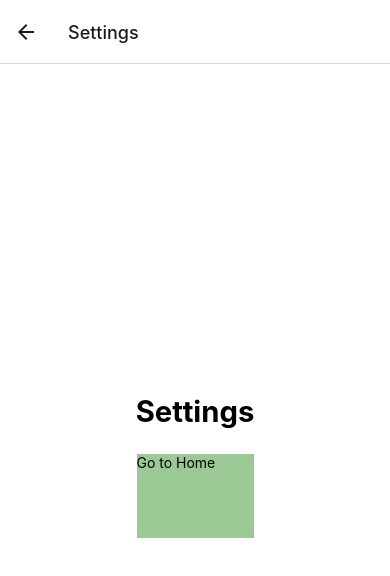
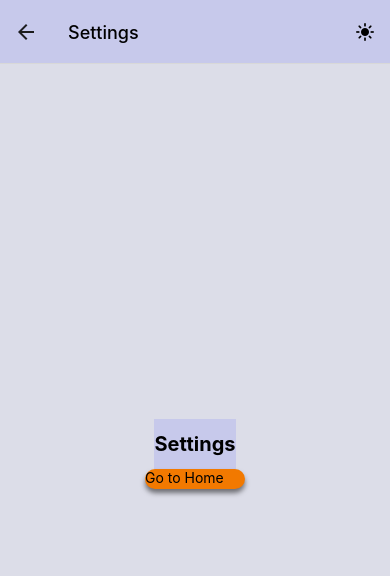
Before and after one commit to zsh28/travel-planner, a React Native app: screen /Settings in a window 390 px wide. Shown: the top 576 px of the page. Built offline with nearby package versions, Linux system fonts and the light colour scheme.

Commit message:
made theming using context and diffrentiated dark and light styles in seperate files

```diff
--- a/App.tsx
+++ b/App.tsx
@@ -1,18 +1,64 @@
-import React from "react";
+import React, { useState, useEffect } from "react";
 import { createNativeStackNavigator } from "@react-navigation/native-stack";
 import { NavigationContainer } from "@react-navigation/native";
 import Home from "./Screens/Home";
+import { StatusBar } from "expo-status-bar";
 import Settings from "./Screens/Settings";
+import { Ionicons } from "@expo/vector-icons";
+import ThemeContext from "./theme/ThemeContext";
+import { LightStyles, DarkStyles } from "./Styles";
+import AsyncStorage from "@react-native-async-storage/async-storage";
 
 const Stack = createNativeStackNavigator();
 
 export default function App() {
+  const [theme, setTheme] = useState("light");
+
+  const styles = theme === "light" ? LightStyles : DarkStyles;
+
+  useEffect(() => {
+    const fetchTheme = async () => {
+      const savedTheme = (await AsyncStorage.getItem("theme")) ?? "light";
+      setTheme(savedTheme);
+    };
+
+    fetchTheme();
+  }, []);
+
+  const toggleTheme = () => {
+    const newTheme = theme === "light" ? "dark" : "light";
+    setTheme(newTheme);
+    AsyncStorage.setItem("theme", newTheme);
+  };
+
   return (
-    <NavigationContainer>
-      <Stack.Navigator>
-        <Stack.Screen name="Home" component={Home} />
-        <Stack.Screen name="Settings" component={Settings} />
-      </Stack.Navigator>
-    </NavigationContainer>
+    <ThemeContext.Provider value={{ theme, toggleTheme }}>
+      <NavigationContainer>
+        <Stack.Navigator
+          initialRouteName={"Home"}
+          screenOptions={{
+            headerRight: () => (
+              <Ionicons
+                name={theme === "light" ? "sunny" : "moon"}
+                onPress={toggleTheme}
+                size={20}
+                style={{ marginRight: 15 }}
+                color={theme === "light" ? "black" : "white"}
+              />
+            ),
+            headerStyle: {
+              backgroundColor: styles.header.backgroundColor,
+            },
+            headerTitleStyle: {
+              color: styles.headerTitle.color,
+            },
+          }}
+        >
+          <Stack.Screen name="Home" component={Home} />
+          <Stack.Screen name="Settings" component={Settings} />
+        </Stack.Navigator>
+      </NavigationContainer>
+      <StatusBar style={theme === "light" ? "dark" : "light"} />
+    </ThemeContext.Provider>
   );
 }
--- a/Screens/Home.tsx
+++ b/Screens/Home.tsx
@@ -1,13 +1,15 @@
 import { View, Text, Button, TouchableOpacity } from "react-native";
-import React from "react";
+import { useContext } from "react";
 import { useNavigation } from "@react-navigation/native";
-import styles from "../Styles/styleconfig";
 import Header from "../components/header";
 import MadeButton from "../components/button";
+import ThemeContext from "../theme/ThemeContext";
+import { LightStyles, DarkStyles } from "../Styles";
 
 const Home = () => {
+const { theme } = useContext(ThemeContext);
+const styles = theme === "light" ? LightStyles : DarkStyles;
   const nav = useNavigation();
-
   const handlerSettings = () => {
     nav.navigate("Settings" as never);
   };
--- a/Screens/Settings.tsx
+++ b/Screens/Settings.tsx
@@ -1,14 +1,18 @@
 import { View, Text, TouchableOpacity } from "react-native";
-import React from "react";
+import { useContext } from "react";
 import { useNavigation } from "@react-navigation/native";
 import MadeButton from "../components/button";
 import Header from "../components/header";
-import styles from "../Styles/styleconfig";
+import ThemeContext from "../theme/ThemeContext";
+import { LightStyles, DarkStyles } from "../Styles";
+
 
 //needs style on #18
 
 const Settings = () => {
   const nav = useNavigation();
+  const { theme } = useContext(ThemeContext);
+  const styles = theme === "light" ? LightStyles : DarkStyles;
 
   const handlerHome = () => {
     nav.navigate("Home" as never);
--- /dev/null
+++ b/Styles/DarkStyles.tsx
@@ -0,0 +1,46 @@
+import { StyleSheet } from "react-native";
+
+const styles = StyleSheet.create({
+  container: {
+    flex: 1,
+    backgroundColor: "#090b38",
+    alignItems: "center",
+    justifyContent: "center",
+  },
+
+  //header
+  header: {
+    alignItems: "center",
+    backgroundColor: "#04052e",
+    height: 50,
+    justifyContent: "center",
+  },
+  headerTitle: {
+    fontWeight: "bold",
+    fontSize: 20,
+    color: "#fff",
+  },
+
+  //buttonstyle
+  madeButton: {
+    height: 20,
+    width: 100,
+    backgroundColor: "#f27900",
+    borderRadius: 10,
+    shadowColor: "#000",
+    shadowOffset: {
+      width: 0,
+      height: 4,
+    },
+    shadowOpacity: 0.5,
+    shadowRadius: 5,
+    elevation: 5,
+  },
+  buttonText: {
+    fontSize: 24,
+    fontWeight: "bold",
+  },
+
+});
+
+export default styles;
--- /dev/null
+++ b/Styles/LightStyles.tsx
@@ -0,0 +1,45 @@
+import { StyleSheet } from "react-native";
+
+const styles = StyleSheet.create({
+  container: {
+    flex: 1,
+    backgroundColor: "#dcdde8",
+    alignItems: "center",
+    justifyContent: "center",
+  },
+
+  //header
+  header: {
+    alignItems: "center",
+    backgroundColor: "#c7c9eb",
+    height: 50,
+    justifyContent: "center",
+  },
+  headerTitle: {
+    fontWeight: "bold",
+    fontSize: 20,
+    color: "#000",
+  },
+
+  //buttonstyle
+  madeButton: {
+    height: 20,
+    width: 100,
+    backgroundColor: "#f27900",
+    borderRadius: 10,
+    shadowColor: "#000",
+    shadowOffset: {
+      width: 0,
+      height: 4,
+    },
+    shadowOpacity: 0.5,
+    shadowRadius: 5,
+    elevation: 5,
+  },
+  buttonText: {
+    fontSize: 24,
+    fontWeight: "bold",
+  },
+});
+
+export default styles;
--- /dev/null
+++ b/Styles/index.tsx
@@ -0,0 +1,4 @@
+import DarkStyles from "./DarkStyles";
+import LightStyles from "./LightStyles";
+
+export { DarkStyles, LightStyles };
--- a/Styles/styleconfig.tsx
+++ /dev/null
@@ -1,40 +0,0 @@
-import { Dimensions, StyleSheet } from "react-native";
-
-const screenHeight = Dimensions.get("window").height;
-const screenWidth = Dimensions.get("window").width;
-const fontSizeBase = Math.min(screenWidth, screenHeight);
-
-const styles = StyleSheet.create({
-  container: {
-    flex: 1,
-    backgroundColor: "#fff",
-    alignItems: "center",
-    justifyContent: "center",
-  },
-
-  //header
-  header: {
-    alignItems: "center",
-    backgroundColor: "#fff",
-    height: screenHeight * 0.1,
-    justifyContent: "center",
-  },
-  headerTitle: {
-    fontWeight: "bold",
-    fontSize: fontSizeBase * 0.075,
-  },
-
-  //buttonstyle
-  madeButton: {
-    height: screenHeight * 0.1,
-    width: screenWidth * 0.3,
-    backgroundColor: "#9BC995",
-  },
-  buttonText: {
-    color: "#fff",
-    fontSize: fontSizeBase * 0.05,
-    fontWeight: "bold",
-  },
-});
-
-export default styles;
--- a/components/button.tsx
+++ b/components/button.tsx
@@ -5,7 +5,7 @@ import {
   StyleProp,
   ViewStyle,
 } from "react-native";
-import styles from "../Styles/styleconfig";
+import styles from "../Styles/LightStyles";
 
 interface Props {
   onPress: () => void;
--- a/components/header.tsx
+++ b/components/header.tsx
@@ -1,6 +1,6 @@
 import { View, Text } from "react-native";
 import React from "react";
-import styles from "../Styles/styleconfig";
+import styles from "../Styles/LightStyles";
 import { HeaderProp } from "../Types/typeconfig";
 
 const Header = ({ headerTitle }: HeaderProp) => {
--- a/package.json
+++ b/package.json
@@ -9,6 +9,7 @@
     "web": "expo start --web"
   },
   "dependencies": {
+    "@react-native-async-storage/async-storage": "1.23.1",
     "@react-navigation/native": "6.1.17",
     "@react-navigation/native-stack": "6.9.26",
     "expo": "50.0.14",
--- /dev/null
+++ b/theme/ThemeContext.tsx
@@ -0,0 +1,9 @@
+import { createContext } from "react";
+
+const ThemeContext = createContext({
+  theme: 'light',
+  toggleTheme: () => {},
+});
+
+
+export default ThemeContext;
```
